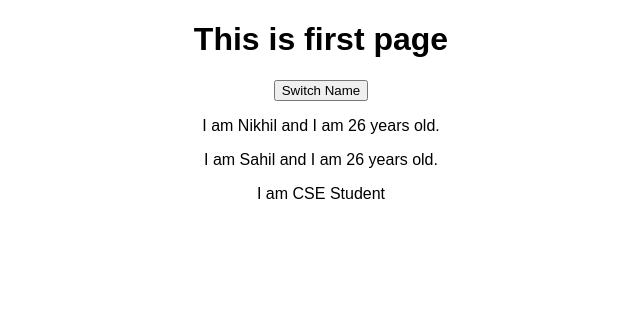
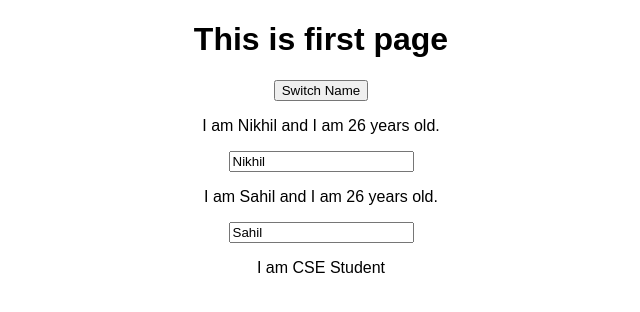
Before and after one commit to nikks95/react-course-learning, a React (Create React App) app in the folder client/complete-course-guide/: page / in a window 1280 px wide. Shown: the top 312 px of the page, without its empty margins (319-959 px from the left). Built offline with nearby package versions, Linux system fonts and the light colour scheme.

Commit message:
Binding event on the input onChange

```diff
--- a/client/complete-course-guide/src/App.js
+++ b/client/complete-course-guide/src/App.js
@@ -10,6 +10,14 @@
     ],
     count: 0
   };
+  changeNameHandler = (event) => {
+    this.setState({
+      persons: [
+        { name: "Nikhil Gola", age: "26" },
+        { name: event.target.value, age: "27" },
+      ],
+    });
+  }
   switchNameHandler = (newName) =>{
     //Do not mutate state directly use setState
     // this.state.count+=1;
@@ -34,6 +42,7 @@
           name={this.state.persons[1].name}
           age={this.state.persons[0].age}
           click = {()=>this.switchNameHandler("Sahil chaddha")}
+          changed = {this.changeNameHandler}
         >
           <p>I am CSE Student</p>
         </Person>
--- a/client/complete-course-guide/src/Person/Person.js
+++ b/client/complete-course-guide/src/Person/Person.js
@@ -6,6 +6,7 @@
       <p>
         I am {props.name} and I am {props.age} years old.
       </p>
+      <input type="text" onChange={props.changed} value={props.name} />
       {props.children}
     </div>
   );
```
